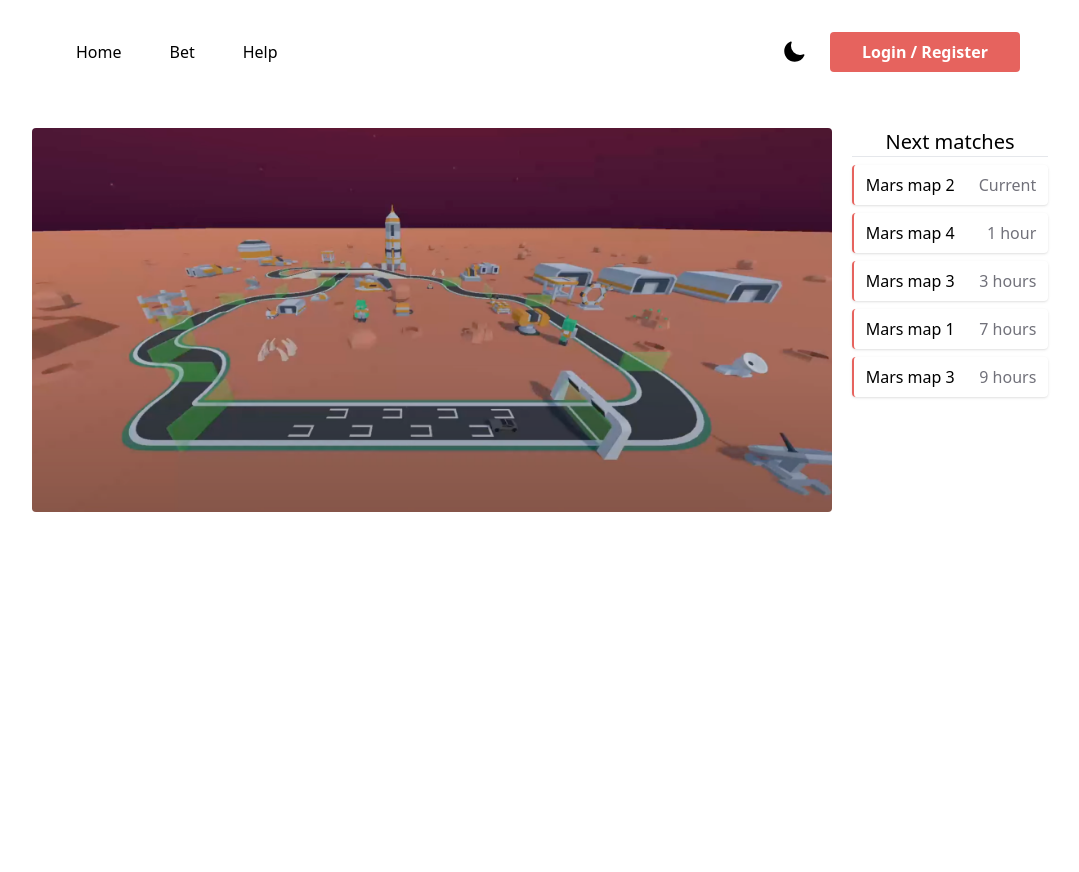
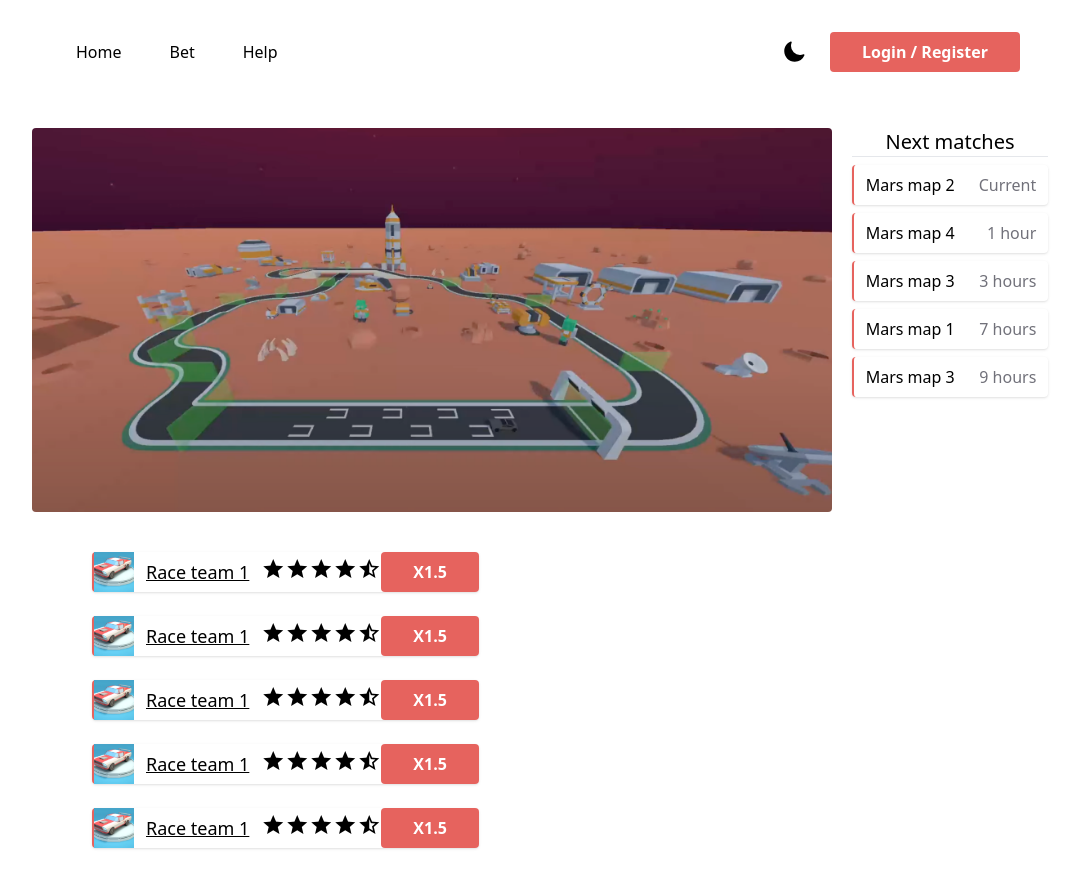
Before and after one commit to JonathanDepaepe/marswin, a Next.js app: page /bet in a window 1280 px wide. Shown: the whole page, without its empty margins (100-1179 px from the left). Before the commit the page ends 800 px from the top, so only its background shows below. Built offline with nearby package versions, Linux system fonts and the light colour scheme.

Commit message:
race cars added

```diff
--- a/package.json
+++ b/package.json
@@ -10,7 +10,9 @@
   },
   "dependencies": {
     "@tailwindcss/typography": "^0.5.7",
+    "material-icons": "^1.12.2",
     "next": "13.0.0",
+    "next-images": "^1.8.4",
     "next-themes": "^0.2.1",
     "react": "18.2.0",
     "react-dom": "18.2.0",
--- a/src/pages/bet.tsx
+++ b/src/pages/bet.tsx
@@ -1,7 +1,7 @@
 import Head from 'next/head'
 import Image from "next/image";
 import {Navigation} from "../components/nav/Navigation"
-import Link from "next/link";
+import 'material-icons/iconfont/material-icons.css';
 
 
 export default function Login() {
@@ -42,10 +42,73 @@ export default function Login() {
                         </div>
                     </div>
                 </div>
+                <div>
+                    <article className={"mr-auto ml-auto flex flex-wrap mt-10 max-w-4xl"}>
+                        <section className={'flex border-l-2 border-main-red mr-16 mb-6 shadow rounded w-fit w-96'}>
+                            <Image className={"w-10 h-10 object-cover "} src={"/car.png"} alt={"car icon"} width={550} height={425}/>
+                            <h3 className={"text-lg mt-auto mb-auto underline ml-3"}>Race team 1</h3>
+                            <div className={"mt-auto mb-auto ml-3"}>
+                                <span className="material-icons">star</span>
+                                <span className="material-icons">star</span>
+                                <span className="material-icons">star</span>
+                                <span className="material-icons">star</span>
+                                <span className="material-icons">star_half</span>
+                            </div>
+                            <button className={"btn-red"}>X1.5</button>
+                        </section>
+                        <section className={'flex border-l-2 border-main-red mr-16 mb-6 shadow rounded w-fit w-96'}>
+                            <Image className={"w-10 h-10 object-cover "} src={"/car.png"} alt={"car icon"} width={550} height={425}/>
+                            <h3 className={"text-lg mt-auto mb-auto underline ml-3"}>Race team 1</h3>
+                            <div className={"mt-auto mb-auto ml-3"}>
+                                <span className="material-icons">star</span>
+                                <span className="material-icons">star</span>
+                                <span className="material-icons">star</span>
+                                <span className="material-icons">star</span>
+                                <span className="material-icons">star_half</span>
+                            </div>
+                            <button className={"btn-red"}>X1.5</button>
+                        </section>
+                        <section className={'flex border-l-2 border-main-red mr-16 mb-6 shadow rounded w-fit w-96'}>
+                            <Image className={"w-10 h-10 object-cover "} src={"/car.png"} alt={"car icon"} width={550} height={425}/>
+                            <h3 className={"text-lg mt-auto mb-auto underline ml-3"}>Race team 1</h3>
+                            <div className={"mt-auto mb-auto ml-3"}>
+                                <span className="material-icons">star</span>
+                                <span className="material-icons">star</span>
+                                <span className="material-icons">star</span>
+                                <span className="material-icons">star</span>
+                                <span className="material-icons">star_half</span>
+                            </div>
+                            <button className={"btn-red"}>X1.5</button>
+                        </section>
+                        <section className={'flex border-l-2 border-main-red mr-16 mb-6 shadow rounded w-fit w-96'}>
+                            <Image className={"w-10 h-10 object-cover "} src={"/car.png"} alt={"car icon"} width={550} height={425}/>
+                            <h3 className={"text-lg mt-auto mb-auto underline ml-3"}>Race team 1</h3>
+                            <div className={"mt-auto mb-auto ml-3"}>
+                                <span className="material-icons">star</span>
+                                <span className="material-icons">star</span>
+                                <span className="material-icons">star</span>
+                                <span className="material-icons">star</span>
+                                <span className="material-icons">star_half</span>
+                            </div>
+                            <button className={"btn-red"}>X1.5</button>
+                        </section>
+                        <section className={'flex border-l-2 border-main-red mr-16 mb-6 shadow rounded w-fit w-96'}>
+                            <Image className={"w-10 h-10 object-cover "} src={"/car.png"} alt={"car icon"} width={550} height={425}/>
+                            <h3 className={"text-lg mt-auto mb-auto underline ml-3"}>Race team 1</h3>
+                            <div className={"mt-auto mb-auto ml-3"}>
+                                <span className="material-icons">star</span>
+                                <span className="material-icons">star</span>
+                                <span className="material-icons">star</span>
+                                <span className="material-icons">star</span>
+                                <span className="material-icons">star_half</span>
+                            </div>
+                            <button className={"btn-red"}>X1.5</button>
+                        </section>
 
 
+                    </article>
 
-
+                </div>
 
             </main>
 
```
Also changed, not shown: public/car.png (added), 1 other file (tests, documents, lock files or other folders).
